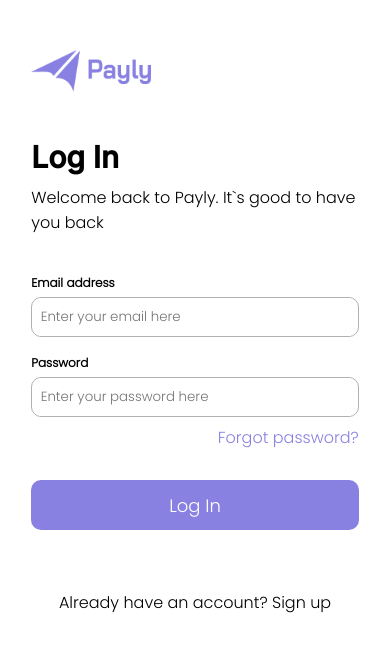
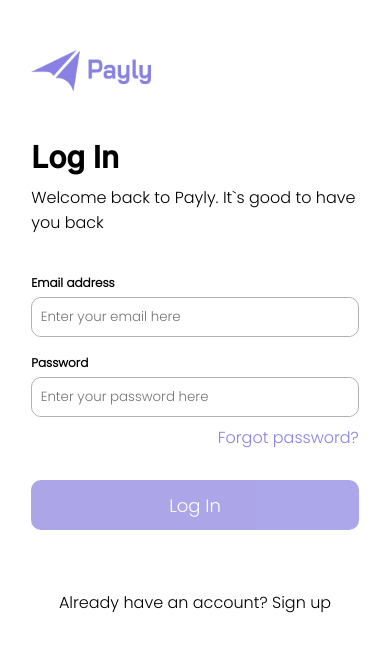
Before and after one commit to cremirdevio/payly, a Next.js app in the folder payly/: page /auth/signin in a window 390 px wide. Shown: the top 652 px of the page. Built offline with nearby package versions, Linux system fonts and the light colour scheme.

Commit message:
mobile update

```diff
--- a/payly/pages/auth/signin.tsx
+++ b/payly/pages/auth/signin.tsx
@@ -1,14 +1,40 @@
-import React, { useState } from "react";
+import React, { useState, useEffect } from "react";
 import BtnCTA from "../../components/lib/Buttons/BtnCTA";
 import AuthLayout from "../../components/Layout/AuthLayout";
 import TextInput from "../../components/lib/TextInput";
 import styles from "./signin.module.css";
+import Router from "next/router";
 
 type Props = {};
 
 function Signin({}: Props) {
   const [email, setEmail] = useState("");
   const [password, setPassword] = useState("");
+
+  const [enabled, setEnabled] = useState(false);
+  const [disabled, setDisabled] = useState(true);
+  const [loading, setLoading] = useState(false);
+
+  const nav = (url: string) => {
+    Router.push(url);
+  };
+
+  useEffect(() => {
+    if (
+      email.match(
+        /^(([^<>()\[\]\\.,;:\s@"]+(\.[^<>()\[\]\\.,;:\s@"]+)*)|(".+"))@((\[[0-9]{1,3}\.[0-9]{1,3}\.[0-9]{1,3}\.[0-9]{1,3}])|(([a-zA-Z\-0-9]+\.)+[a-zA-Z]{2,}))$/
+      ) &&
+      password.length > 0
+    ) {
+      setDisabled(false);
+      setLoading(false);
+      setEnabled(true);
+    } else {
+      setDisabled(true);
+      setLoading(false);
+      setEnabled(false);
+    }
+  }, []);
 
   return (
     <AuthLayout>
@@ -33,9 +59,10 @@ function Signin({}: Props) {
         />
         <div className={styles.forgotPassword}>Forgot password?</div>
         <BtnCTA
-          loading={false}
-          disabled={false}
-          enabled={true}
+          OnClickEvent={() => nav("/")}
+          loading={loading}
+          disabled={disabled}
+          enabled={enabled}
           content="Log In"
         />
         <div className={styles.alternateSignUp}>
--- a/payly/pages/auth/signup/confirm.tsx
+++ b/payly/pages/auth/signup/confirm.tsx
@@ -1,3 +1,4 @@
+import Router from "next/router";
 import React from "react";
 import BtnCTA from "../../../components/lib/Buttons/BtnCTA";
 import styles from "./confirm.module.css";
@@ -5,6 +6,10 @@ import styles from "./confirm.module.css";
 type Props = {};
 
 function Confirm({}: Props) {
+  const nav = (url: string) => {
+    Router.push(url);
+  };
+
   return (
     <div className={styles.container}>
       <div className={styles.containerInner}>
@@ -15,6 +20,7 @@ function Confirm({}: Props) {
         </div>
         <div className={styles.BtnCTA}>
           <BtnCTA
+            OnClickEvent={() => nav("/")}
             loading={false}
             disabled={false}
             enabled={true}
--- a/payly/pages/auth/signup/residency.tsx
+++ b/payly/pages/auth/signup/residency.tsx
@@ -31,7 +31,7 @@ function Residency({}: Props) {
     localStorage.setItem("origin", origin);
     localStorage.setItem("country", country);
 
-    nav("/");
+    nav("confirm");
     setDisabled(false);
     setLoading(true);
     setEnabled(false);
```
